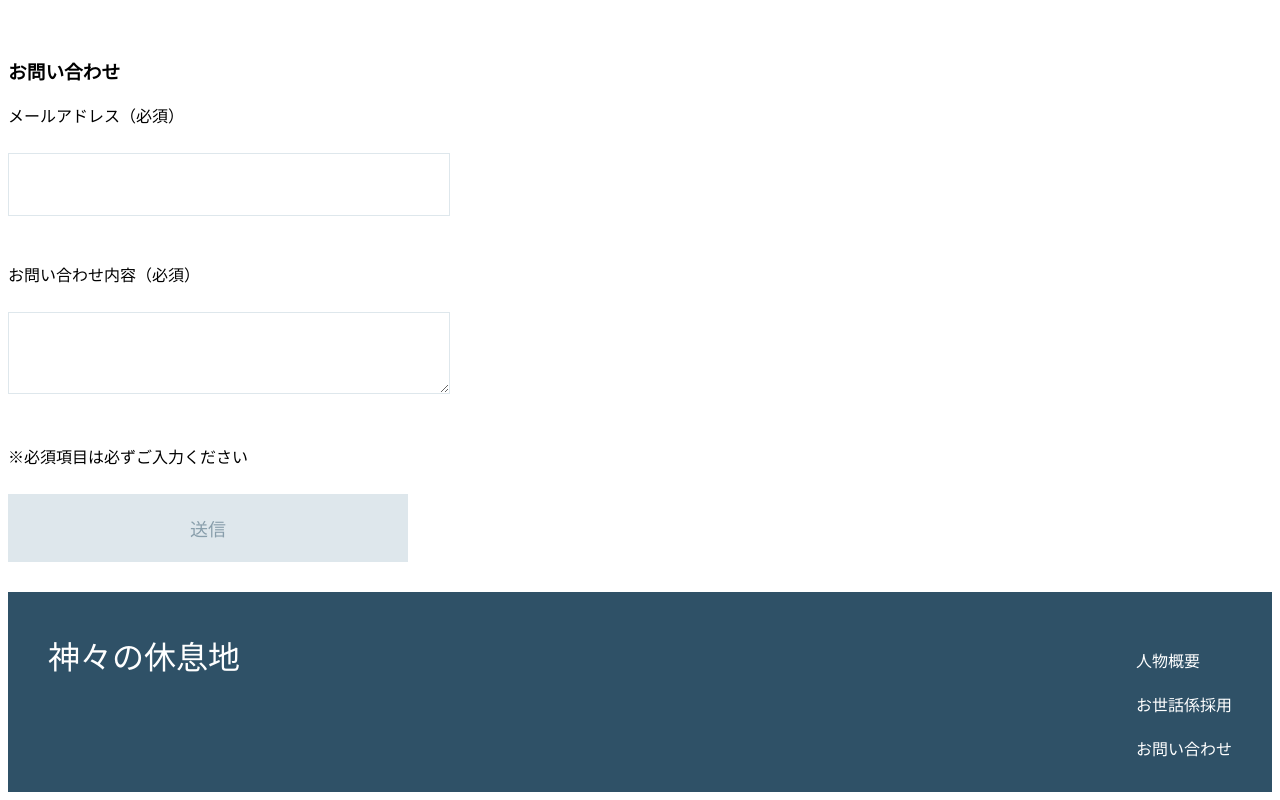
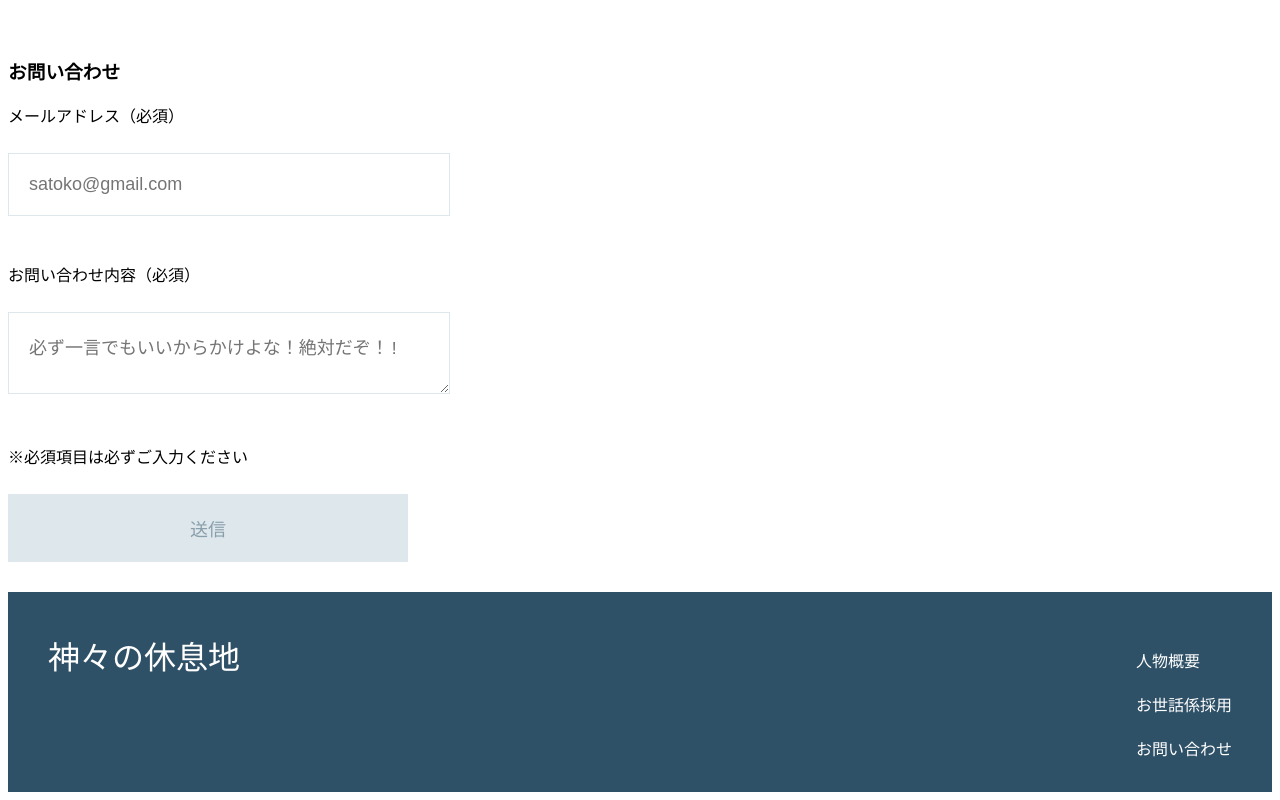
Before and after one commit to og3-afk/S-history, a plain HTML site: page index.html in a window 1280 px wide. Shown: the part 3148-3948 px from the top of the page. Drawn offline with Linux system fonts and the light colour scheme; grey boxes are pictures that could not be loaded.

Commit message:
Update index.html

```diff
--- a/index.html
+++ b/index.html
@@ -39,15 +39,15 @@
       <div class="contact-form">
         <h3 class="section-title">お問い合わせ</h3>
         <p>メールアドレス（必須）</p>
-        <input>
+        <input placeholder="satoko@gmail.com">
 
         <p>お問い合わせ内容（必須）</p>
 
-        <textarea></textarea>
+        <textarea placeholder="必ず一言でもいいからかけよな！絶対だぞ！!"></textarea>
 
         <p>※必須項目は必ずご入力ください</p>
 
-        <input class="contact-submit" type=submit value=送信>
+        <input class="contact-submit" type="submit" value="送信">
 
       </div>
     </div>
```
